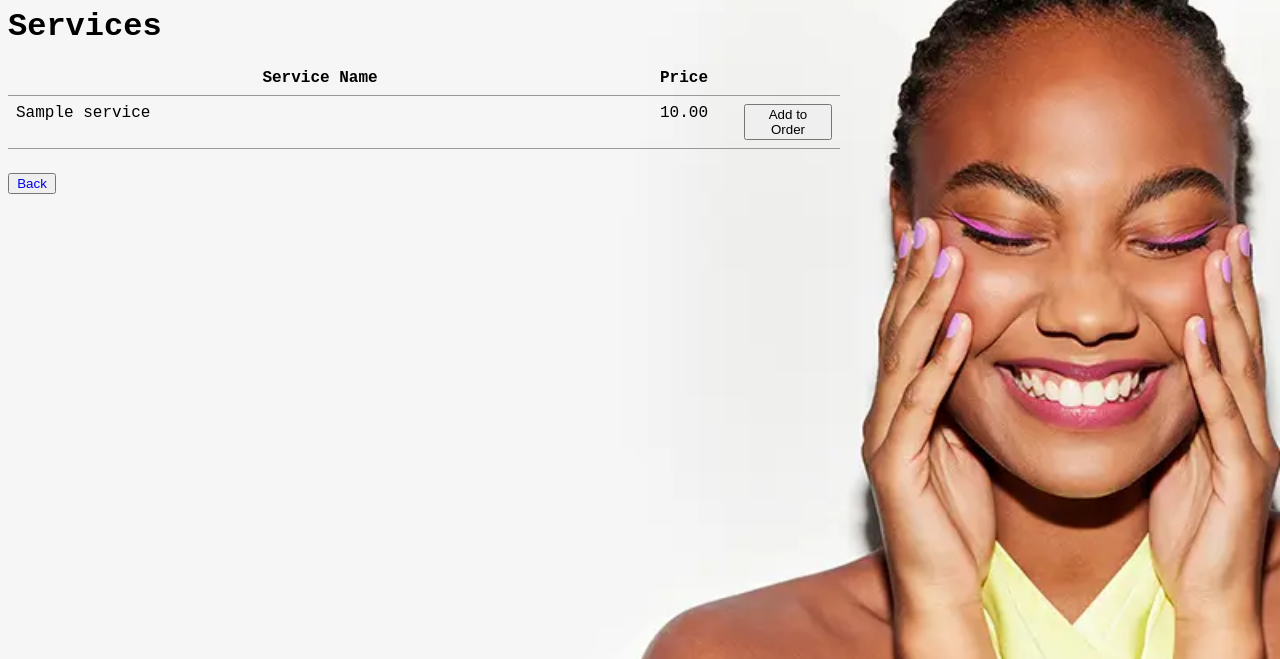
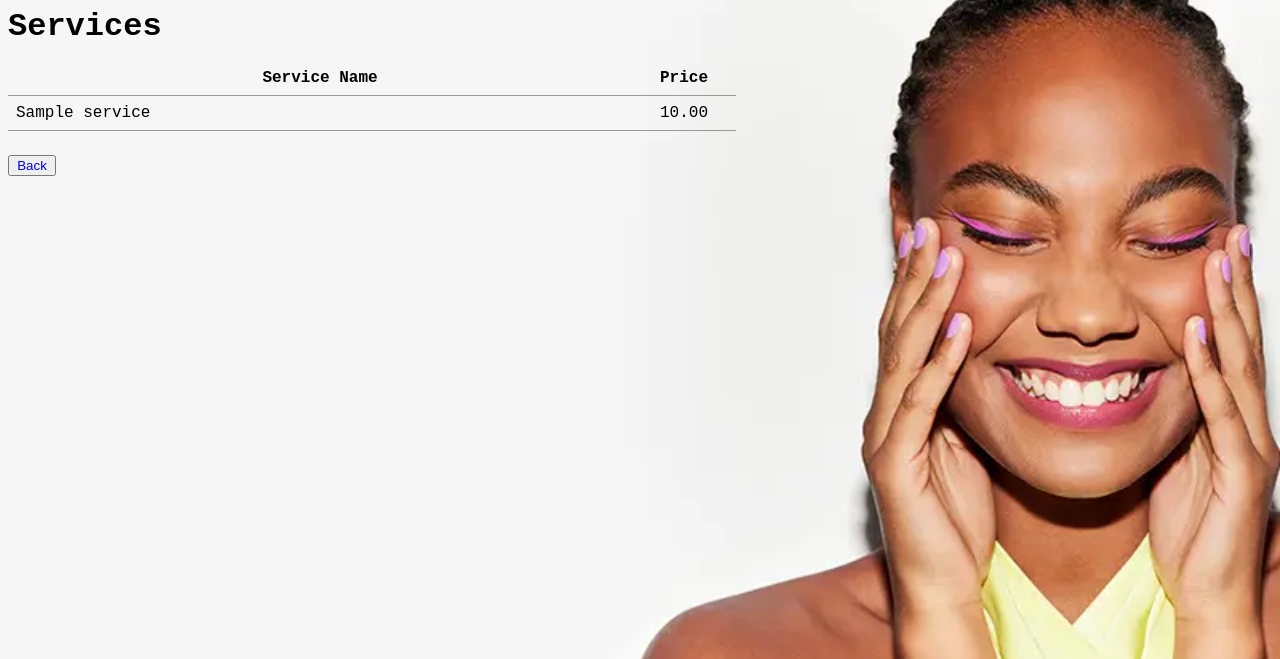
Before and after one commit to IngridaVaitkuviene/ptu5_django_beauty_services, a Django app: page /salon/services/ in a window 1280 px wide. Shown: the part 90-749 px from the top of the page. Run offline with Django 4.2, Linux system fonts and the light colour scheme; tables that the repository leaves empty hold one stand-in row (values such as "Sample post").

Commit message:
deleted add to order button

```diff
--- a/ptu5_beauty_services/beauty_services/static/beauty_services/css/base.css
+++ b/ptu5_beauty_services/beauty_services/static/beauty_services/css/base.css
@@ -207,7 +207,7 @@ table {
 }
 
 .salon-services-table {
-    grid-template-columns: 0.6fr 0.1fr 0.1fr;
+    grid-template-columns: 0.6fr 0.1fr;
 }
 
 .center {
--- a/ptu5_beauty_services/beauty_services/templates/beauty_services/salon_services.html
+++ b/ptu5_beauty_services/beauty_services/templates/beauty_services/salon_services.html
@@ -6,11 +6,9 @@
 <div class='table-grid salon-services-table'>
     <div class='table-grid-cell center dark'>Service Name</div>
     <div class='table-grid-cell center dark'>Price</div>
-    <div class='table-grid-cell center dark'></div>
     {% for salon_service in service_list %}
        <div class='table-grid-cell'>{{ salon_service.service_name }}</div>
        <div class='table-grid-cell center'>{{ salon_service.price }} </div>
-       <div class='table-grid-cell center'><button>Add to Order</button></div>
     {% endfor %}
 </div>
 <div class="paginator">
```
